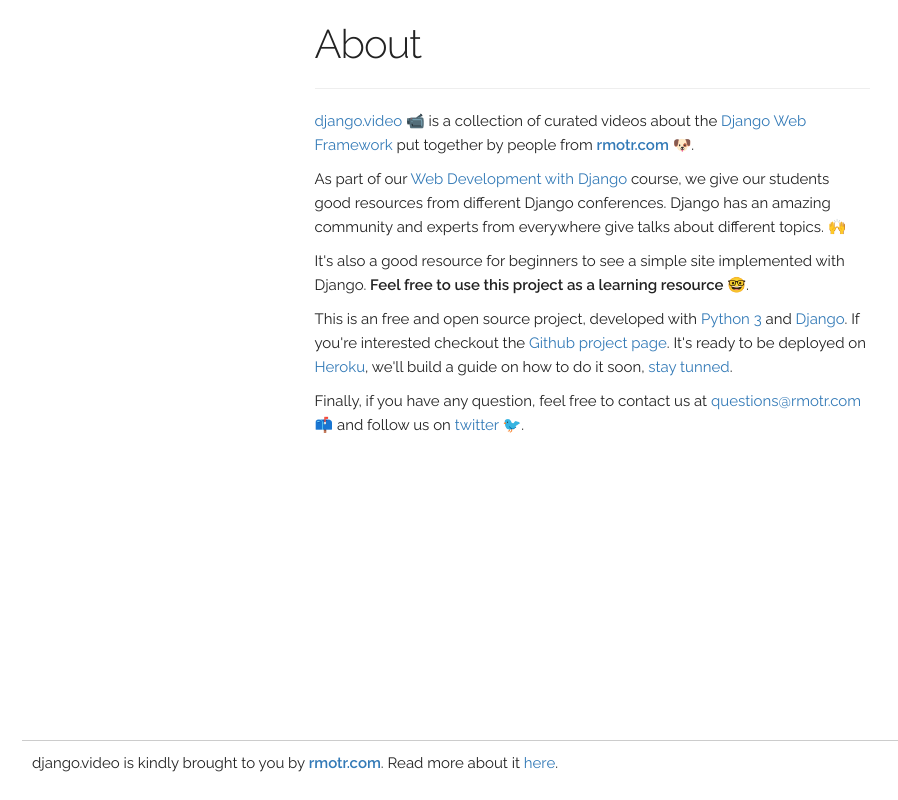
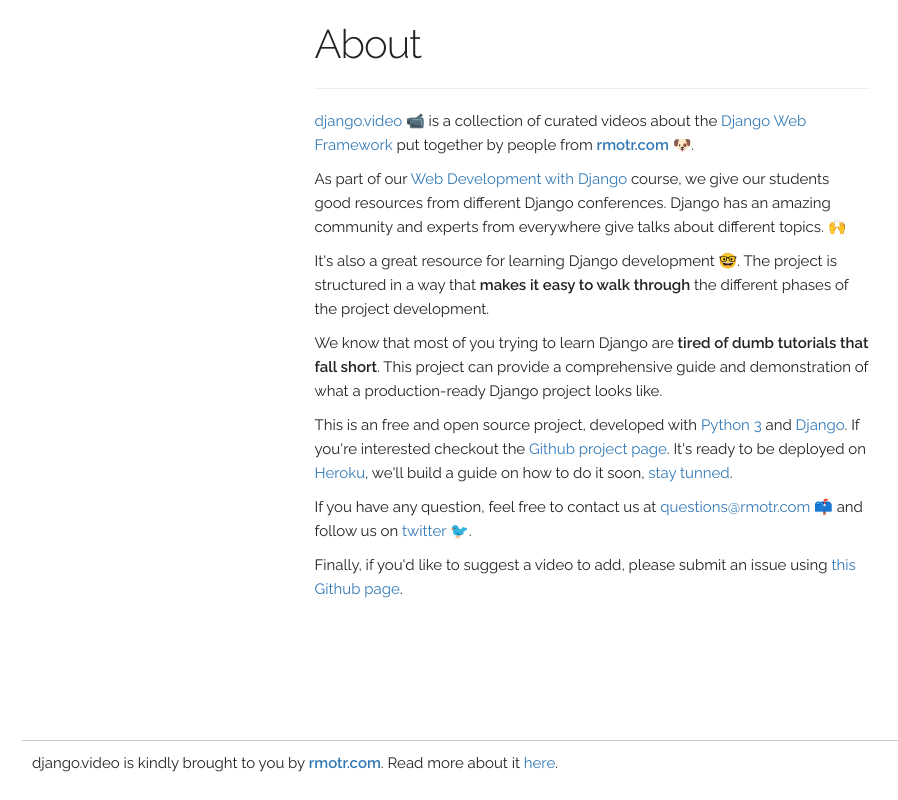
Before and after one commit to jenkassim/django-video, a Django app: page /about in a window 1280 px wide. Shown: the whole page, without its empty margins (48-946 px from the left). Run offline with Django 3.2, Linux system fonts and the light colour scheme; some libraries are stand-ins or nearby versions.

Commit message:
Update about page

```diff
--- a/templates/about.html
+++ b/templates/about.html
@@ -7,9 +7,11 @@
       <hr>
       <p><a href="/">django.video</a> 📹 is a collection of curated videos about the <a href="https://www.djangoproject.com">Django Web Framework</a> put together by people from <strong><a href="https://rmotr.com">rmotr.com</a></strong> 🐶.</p>
       <p>As part of our <a href="https://rmotr.com/web-development-with-django">Web Development with Django</a> course, we give our students good resources from different Django conferences. Django has an amazing community and experts from everywhere give talks about different topics. 🙌</p>
-      <p>It's also a good resource for beginners to see a simple site implemented with Django. <strong>Feel free to use this project as a learning resource</strong> 🤓.</p>
+      <p>It's also a great resource for learning Django development 🤓. The project is structured in a way that <strong>makes it easy to walk through</strong> the different phases of the project development.</p>
+      <p>We know that most of you trying to learn Django are <strong>tired of dumb tutorials that fall short</strong>. This project can provide a comprehensive guide and demonstration of what a production-ready Django project looks like.</p>
       <p>This is an free and open source project, developed with <a href="https://www.python.org/">Python 3</a> and <a href="https://www.djangoproject.com">Django</a>. If you're interested checkout the <a href="https://github.com/rmotr/django-video">Github project page</a>. It's ready to be deployed on <a href="https://www.heroku.com">Heroku</a>, we'll build a guide on how to do it soon, <a href="https://twitter.com/rmotr_com">stay tunned</a>.</p>
-      <p>Finally, if you have any question, feel free to contact us at <a href="mailto:questions@rmotr.com">questions@rmotr.com</a> 📫 and follow us on <a href="https://twitter.com/rmotr_com">twitter</a> 🐦.</p>
+      <p>If you have any question, feel free to contact us at <a href="mailto:questions@rmotr.com">questions@rmotr.com</a> 📫 and follow us on <a href="https://twitter.com/rmotr_com">twitter</a> 🐦.</p>
+      <p>Finally, if you'd like to suggest a video to add, please submit an issue using <a href="https://github.com/rmotr/django-video/issues/new">this Github page</a>.</p>
     </div>
   </div>
 
```
